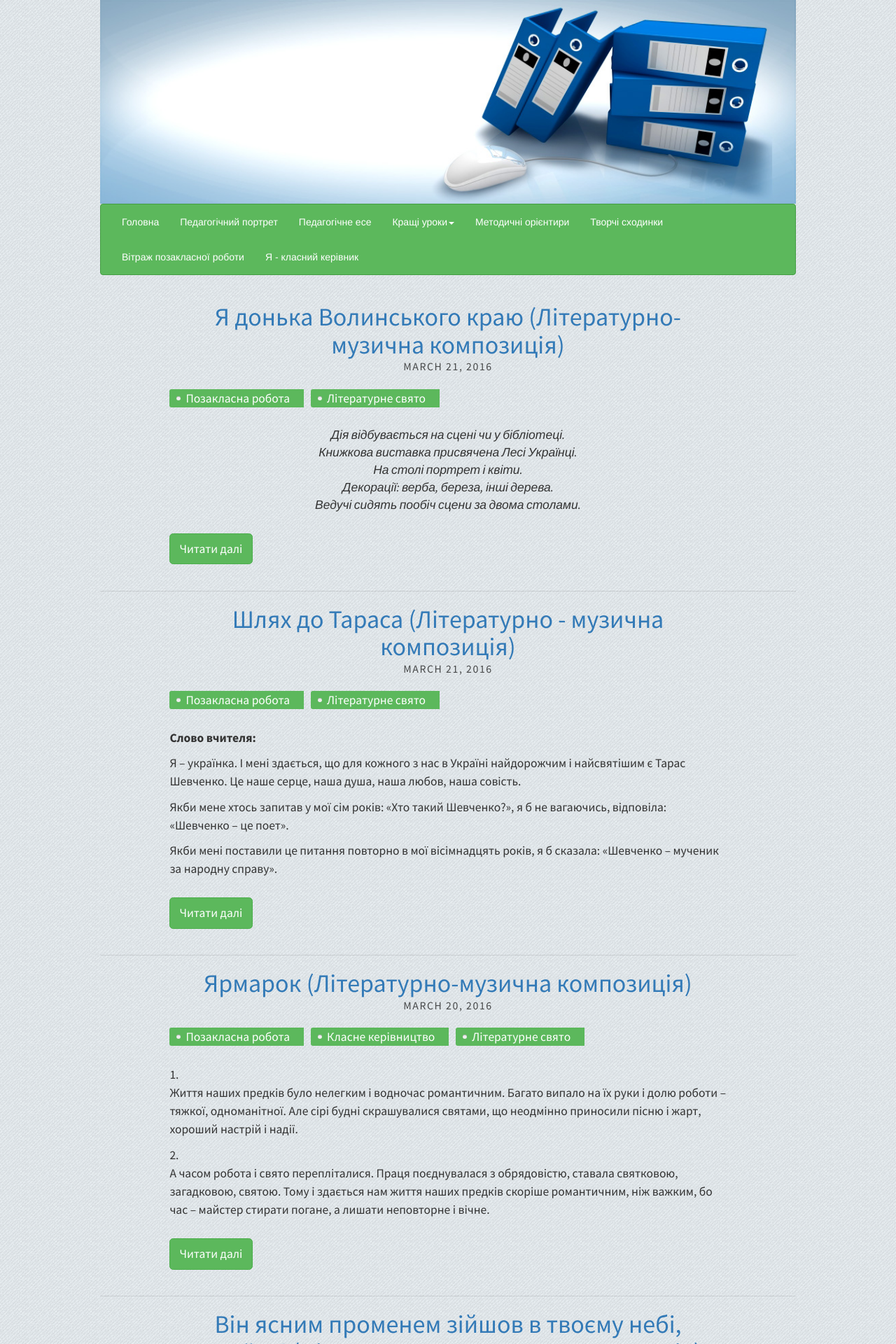
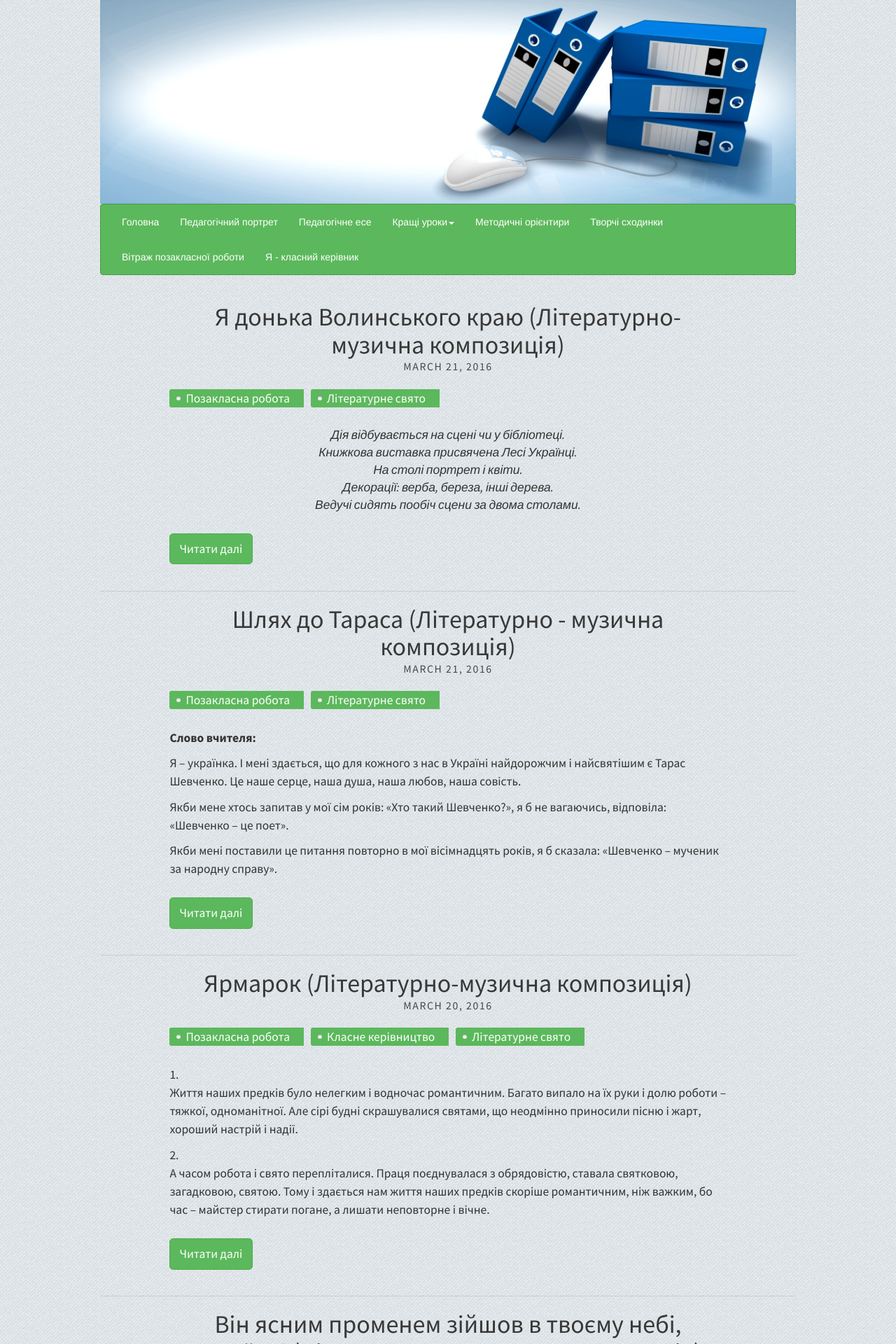
Before and after one commit to tetyanashevchuk/tetyanashevchuk.github.io, a Jekyll site: the page built from index.html, in a window 1280 px wide. Shown: the top 1920 px of the page at 70% size. Built offline with Jekyll 4.4.1, drawn with Linux system fonts in a browser that asks for light colours; nearby versions of some CDN libraries.

Commit message:
fixed link color

```diff
--- a/css/specific.css
+++ b/css/specific.css
@@ -131,8 +131,3 @@ body {
 a.button:hover {
   background-color: #449D44;
 }
-
-/*link color from bootstrap*/
-h1 a {
-    color: #337ab7;
-}
```
